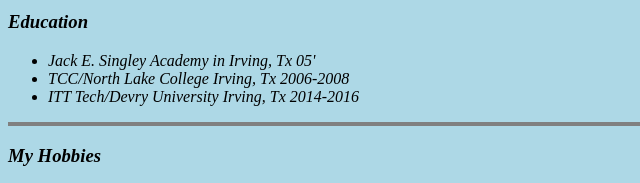
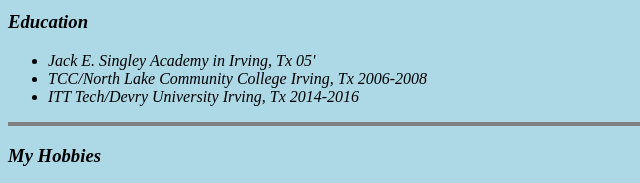
Before and after one commit to Zkabwang/Ztech, a plain HTML site: page index.html in a window 1280 px wide. Shown: the part 447-630 px from the top of the page, 0-640 px from the left. Drawn offline with Linux system fonts and the light colour scheme.

Commit message:
Update Index.html

```diff
--- a/index.html
+++ b/index.html
@@ -21,7 +21,7 @@
 <h3>Education</h3>
 <ul>
     <li>Jack E. Singley Academy in Irving, Tx 05'</li>
-    <li>TCC/North Lake College Irving, Tx 2006-2008</li>
+    <li>TCC/North Lake Community College Irving, Tx 2006-2008</li>
     <li>ITT Tech/Devry University Irving, Tx 2014-2016</li>
 </ul>
 <hr size='4' noshade>
```
